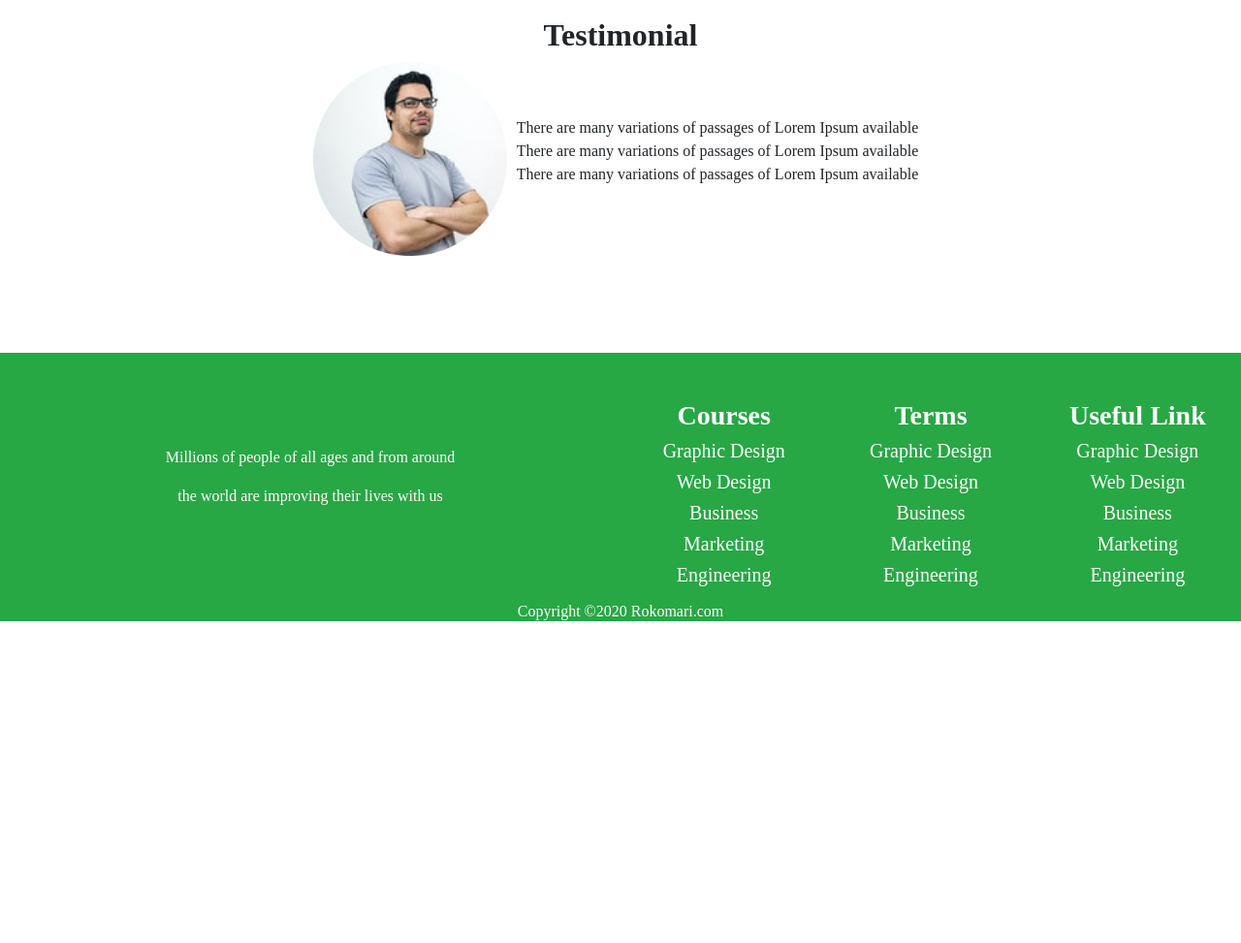
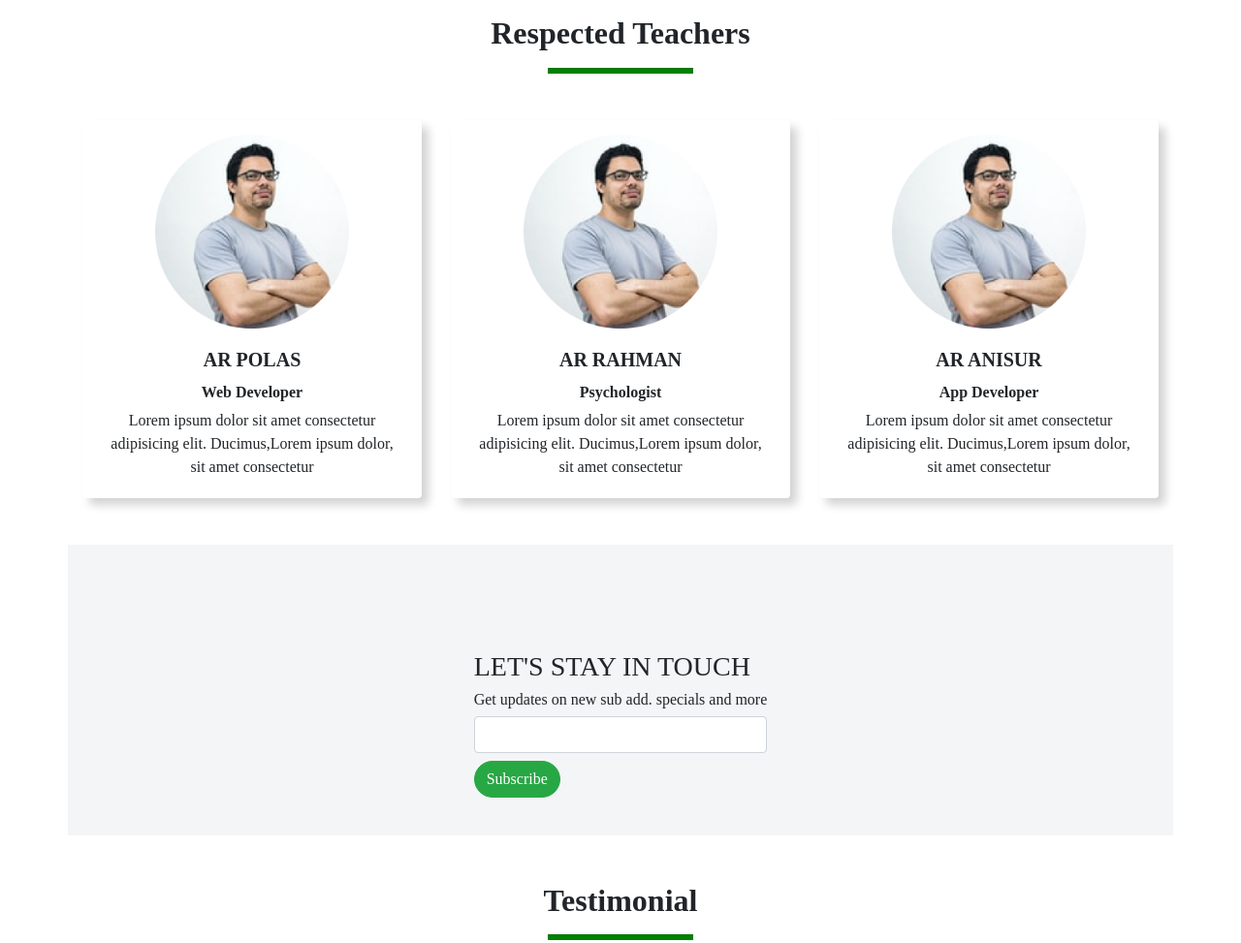
Before and after one commit to Arpolash/E-School-Website, a plain HTML site: page index.html in a window 1280 px wide. Shown: the part 1820-2793 px from the top of the page at 97% size. Before the commit the page ends 2469 px from the top, so only its background shows below. Drawn offline with nearby package versions, Linux system fonts and the light colour scheme; a web font is replaced by a local one.

Commit message:
project complated

```diff
--- a/index.html
+++ b/index.html
@@ -3,7 +3,7 @@
 <head>
     <meta charset="UTF-8">
     <meta name="viewport" content="width=device-width, initial-scale=1.0">
-    <title>E-Shool</title>
+    <title>E-School</title>
     <link rel="stylesheet" href="https://stackpath.bootstrapcdn.com/bootstrap/4.5.0/css/bootstrap.min.css" integrity="sha384-9aIt2nRpC12Uk9gS9baDl411NQApFmC26EwAOH8WgZl5MYYxFfc+NcPb1dKGj7Sk" crossorigin="anonymous">
     <link rel="shortcut icon" href="images/ICON/Student.png" type="image/x-icon">
     <link href="https://fonts.googleapis.com/css?family=Glegoo&display=swap" rel="stylesheet"/>
@@ -100,8 +100,9 @@
 
  <!------------------------------- Courses part start ------------------------>
   <div class="container mb-5">
-      <h1 class="text-center font-weight-bold mb-5 ">Online Courses</h1>
-      <div class="card-deck">
+      <h1 class="text-center font-weight-bold  ">Online Courses</h1>
+      <hr id="line-hr">
+      <div class="card-deck mt-5">
         <div class="card ">
           <img src="images/Photos/Morder pyschology.png" class="card-img-top" alt="...">
           <div class="card-body">
@@ -171,19 +172,71 @@
 
   <!------------//------------------- Courses part end ------------------------>
 
-  <!------------------------------- personal reco part start ------------------------>\
+  <!------------------------------- personal reco part start ------------------------>
     <div class="container text-center p-learn">
-      <h1 class="font-weight-bold">Get personal learning recommendations</h1>
+      <h2 class="font-weight-bold">Get personal learning recommendations</h2>
       <p>Answer a few questions for your top picks</p>
       <button class="btn btn-success ">Get Started</button>
     </div>
 
    <!------------------------------- personal reco part end ------------------------>
+  <!------------------------------- Teacher  part start ------------------------>
+   <div class="container">
+     <h2 class="font-weight-bold text-center ">Respected Teachers</h2>
+     <hr id="line-hr">
+    <div class="card-deck t-card mt-5">
+      <div class="card c-img">
+        <img src="images/Photos/Man.png" class="card-img-top" alt="...">
+        <div class="card-body">
+          <h5 class="card-title font-weight-bold text-center">AR POLAS</h5>
+          <h6 class=" font-weight-bold text-center">Web Developer</h6>
+          <p class="card-text text-center">Lorem ipsum dolor sit amet consectetur adipisicing elit. Ducimus,Lorem ipsum dolor, sit amet consectetur  </p>
+
+        </div>
+      </div>
+      <div class="card c-img">
+        <img src="images/Photos/Man.png" class="card-img-top" alt="...">
+        <div class="card-body">
+          <h5 class="card-title font-weight-bold text-center">AR RAHMAN</h5>
+          <h6 class=" font-weight-bold text-center">Psychologist</h6>
+          <p class="card-text text-center">Lorem ipsum dolor sit amet consectetur adipisicing elit. Ducimus,Lorem ipsum dolor, sit amet consectetur  </p>
+
+        </div>
+      </div>
+      <div class="card c-img">
+        <img src="images/Photos/Man.png" class="card-img-top" alt="...">
+        <div class="card-body">
+          <h5 class="card-title font-weight-bold text-center">AR ANISUR</h5>
+          <h6 class=" font-weight-bold text-center">App Developer</h6>
+          <p class="card-text text-center">Lorem ipsum dolor sit amet consectetur adipisicing elit. Ducimus,Lorem ipsum dolor, sit amet consectetur  </p>
+        </div>
+      </div>
+    </div>
+   </div>
+ <!------------------//------------- Teacher  part end ------------------------>
+
+
+ <!------------------------------  contact part start------------------------>
+
+  <div class="container d-flex align-items-center justify-content-center p-learn mt-5">
+    <div>
+      <h3>LET'S STAY IN TOUCH</h3>
+      <h6>
+      Get updates on new sub add. specials and more
+      </h6>
+      <input class="form-control mb-2" type="text">
+      <button class="btn btn-success button">Subscribe</button>
+    </div>
+  </div>
+
+
+<!-----------//------------------  Contact part end------------------------>
 
 <!------------------------------- Testimonial part start ------------------------>
 
-<div class="container">
+<div class="container mt-5">
   <h2 class="text-center font-weight-bold">Testimonial</h2>
+  <hr id="line-hr">
   <div class="row">
     <div class=" testi-img">
       <img src="images/Photos/Man.png" alt="">
@@ -238,7 +291,7 @@
           <h5>Engineering</h5>
       </div>
     </div>
-    <h6 class="text-center">Copyright  ©2020 Rokomari.com</h6>
+    <h6 class="text-center"> Copyright ©2020 Rokomari.com</h6>
   </div>
 <!--------------//----------------- footer part end------------------------>
 
--- a/style.css
+++ b/style.css
@@ -64,6 +64,10 @@ header{
 }
 
     /*----------------//--------------- courses part end ------------------------*/
+
+
+
+    /*------------------------------- Personal learn part start ------------------------*/
     .testi-img{
         width: 800px;
         display: flex;
@@ -71,7 +75,7 @@ header{
         align-items: center;
         flex-direction: row;
         margin: 0 auto;
-        margin-bottom: 100px;
+        margin-bottom: 20px;
 
 
     }
@@ -86,15 +90,35 @@ header{
 .p-learn{
     background-color:rgb(244, 245, 246);
     height: 300px;
-    padding-top: 60px;
+    padding-top: 70px;
     margin-bottom: 20px;
 }
 
+ /*------------------------------- Personal learn part end ------------------------*/
 
 
+  /*------------------------------- Teacher part start ------------------------*/
+
+  .c-img img{
+    width: 200px;
+    margin: 0 auto;
+    padding-top: 15px;
+}
+#line-hr{
+    width: 150px;
+    height: 5px;
+    background-color:green;
+}
+.t-card .card{
+    border: none;
+    box-shadow: 7px 7px 10px lightgray;
+}
 
 
+   /*------------------------------- Teacher part start ------------------------*/
 
+
+  /*------------------------------- Media part start ------------------------*/
     @media(max-width:500px){
         .testi-img{
             flex-direction: column;
@@ -106,3 +130,4 @@ header{
 
 
     }
+     /*------------------------------- Media part end ------------------------*/
```
